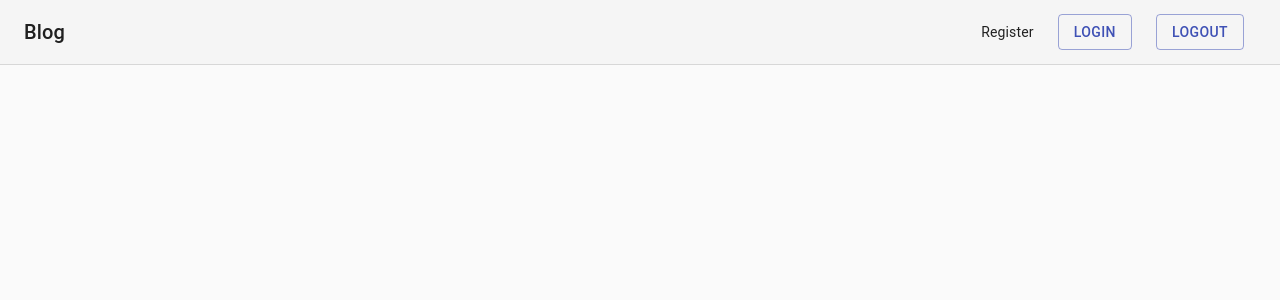
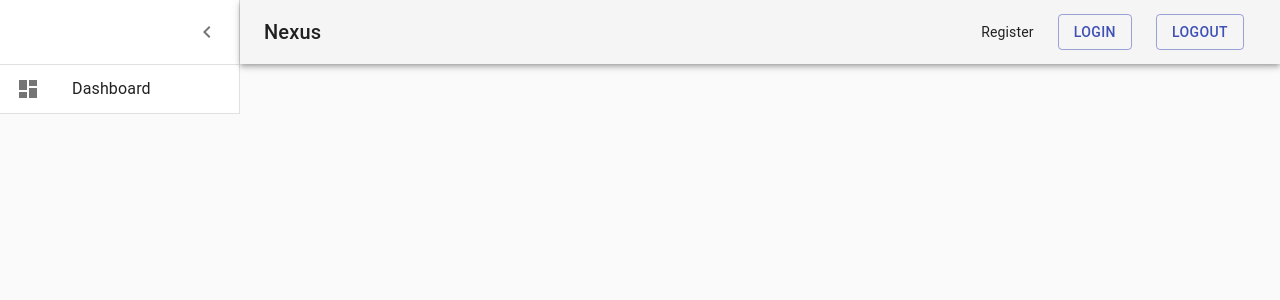
Before and after one commit to jhc4318/nexus, a React (Create React App) app in the folder frontend/: page / in a window 1280 px wide. Shown: the top 300 px of the page. Built offline with nearby package versions, Linux system fonts and the light colour scheme; no server answers.

Commit message:
Improved task card layout, need to add author and assigned_to info

```diff
--- a/frontend/package.json
+++ b/frontend/package.json
@@ -9,6 +9,7 @@
     "@testing-library/react": "^11.2.7",
     "@testing-library/user-event": "^12.8.3",
     "axios": "^0.21.1",
+    "clsx": "^1.1.1",
     "react": "^17.0.2",
     "react-dom": "^17.0.2",
     "react-router-dom": "^5.2.0",
--- a/frontend/src/App.js
+++ b/frontend/src/App.js
@@ -1,8 +1,9 @@
-import React, { useEffect, useState } from 'react';
+import React from 'react';
 import './App.css';
-import TaskWrapper from './components/taskWrapper';
 // Material UI
 import Grid from '@material-ui/core/Grid';
+// Components
+import TaskWrapper from './components/taskWrapper';
 
 
 // sidebar, task wrapper, market wrapper
--- a/frontend/src/components/header.js
+++ /dev/null
@@ -1,87 +0,0 @@
-import React from 'react';
-import AppBar from '@material-ui/core/AppBar';
-import Toolbar from '@material-ui/core/Toolbar';
-import Typography from '@material-ui/core/Typography';
-import CssBaseline from '@material-ui/core/CssBaseline';
-import { makeStyles } from '@material-ui/core/styles';
-import { NavLink } from 'react-router-dom';
-import Link from '@material-ui/core/Link';
-import Button from '@material-ui/core/Button';
-
-const useStyles = makeStyles((theme) => ({
-	appBar: {
-		borderBottom: `1px solid ${theme.palette.divider}`,
-	},
-	link: {
-		margin: theme.spacing(1, 1.5),
-	},
-	toolbarTitle: {
-		flexGrow: 1,
-	},
-}));
-
-function Header() {
-	const classes = useStyles();
-	return (
-		<React.Fragment>
-			<CssBaseline />
-			<AppBar
-				position="static"
-				color="default"
-				elevation={0}
-				className={classes.appBar}
-			>
-				<Toolbar className={classes.toolbar}>
-					<Typography
-						variant="h6"
-						color="inherit"
-						noWrap
-						className={classes.toolbarTitle}
-					>
-						<Link
-							component={NavLink}
-							to="/"
-							underline="none"
-							color="textPrimary"
-						>
-							Blog
-						</Link>
-					</Typography>
-					<nav>
-						<Link
-							color="textPrimary"
-							href="#"
-							className={classes.link}
-							component={NavLink}
-							to="/register"
-						>
-							Register
-						</Link>
-					</nav>
-					<Button
-						href="#"
-						color="primary"
-						variant="outlined"
-						className={classes.link}
-						component={NavLink}
-						to="/login"
-					>
-						Login
-					</Button>
-					<Button
-						href="#"
-						color="primary"
-						variant="outlined"
-						className={classes.link}
-						component={NavLink}
-						to="/logout"
-					>
-						Logout
-					</Button>
-				</Toolbar>
-			</AppBar>
-		</React.Fragment>
-	);
-}
-
-export default Header;
--- /dev/null
+++ b/frontend/src/components/overlay.js
@@ -0,0 +1,196 @@
+import React from 'react';
+import clsx from 'clsx';
+import { NavLink } from 'react-router-dom';
+import AppBar from '@material-ui/core/AppBar';
+import Toolbar from '@material-ui/core/Toolbar';
+import Typography from '@material-ui/core/Typography';
+import CssBaseline from '@material-ui/core/CssBaseline';
+import { makeStyles } from '@material-ui/core/styles';
+import Link from '@material-ui/core/Link';
+import Button from '@material-ui/core/Button';
+import IconButton from '@material-ui/core/IconButton';
+import MenuIcon from '@material-ui/icons/Menu';
+import Drawer from '@material-ui/core/Drawer';
+import ChevronLeftIcon from '@material-ui/icons/ChevronLeft';
+import Divider from '@material-ui/core/Divider';
+import ListItem from '@material-ui/core/ListItem';
+import ListItemIcon from '@material-ui/core/ListItemIcon';
+import DashboardIcon from '@material-ui/icons/Dashboard';
+import ListItemText from '@material-ui/core/ListItemText';
+
+const drawerWidth = 240;
+
+const useStyles = makeStyles((theme) => ({
+	root: {
+		display: 'flex',
+	},
+	toolbar: {
+		paddingRight: 24, // keep right padding when drawer closed
+	},
+	toolbarIcon: {
+		display: 'flex',
+		alignItems: 'center',
+		justifyContent: 'flex-end',
+		padding: '0 8px',
+		...theme.mixins.toolbar,
+	},
+	appBar: {
+		zIndex: theme.zIndex.drawer + 1,
+		transition: theme.transitions.create(['width', 'margin'], {
+			easing: theme.transitions.easing.sharp,
+			duration: theme.transitions.duration.leavingScreen,
+		}),
+	},
+	appBarShift: {
+		marginLeft: drawerWidth,
+		width: `calc(100% - ${drawerWidth}px)`,
+		transition: theme.transitions.create(['width', 'margin'], {
+			easing: theme.transitions.easing.sharp,
+			duration: theme.transitions.duration.enteringScreen,
+		}),
+	},
+	appBarSpacer: theme.mixins.toolbar,
+	menuButton: {
+		marginRight: 36,
+	},
+	buttonHidden: {
+		display: 'none',
+	},
+	drawerPaper: {
+		position: 'relative',
+		whiteSpace: 'nowrap',
+		width: drawerWidth,
+		transition: theme.transitions.create('width', {
+			easing: theme.transitions.easing.sharp,
+			duration: theme.transitions.duration.enteringScreen,
+		}),
+	},
+	drawerPaperClose: {
+		overflowX: 'hidden',
+		width: theme.spacing(7),
+		[theme.breakpoints.up('sm')]: {
+			width: theme.spacing(9),
+		},
+		transition: theme.transitions.create('width', {
+			easing: theme.transitions.easing.sharp,
+			duration: theme.transitions.duration.leavingScreen,
+		}),
+	},
+	link: {
+		margin: theme.spacing(1, 1.5),
+	},
+	toolbarTitle: {
+		flexGrow: 1,
+	},
+	paper: {
+		padding: theme.spacing(2),
+		overflow: 'auto',
+		flexDirection: 'column',
+	},
+	content: {
+		flexGrow: 1,
+		height: '100vh',
+		overflow: 'auto',
+	  },
+}));
+
+export default function Overlay() {
+	const classes = useStyles();
+	const [open, setOpen] = React.useState(true);
+	const handleDrawerOpen = () => {
+		setOpen(true);
+	};
+	const handleDrawerClose = () => {
+		setOpen(false);
+	};
+
+	return (
+		<React.Fragment className={classes.root}>
+			<CssBaseline />
+			<AppBar
+				position="absolute"
+				color="default"
+				className={clsx(classes.appBar, open && classes.appBarShift)}
+			>
+				<Toolbar className={classes.toolbar}>
+					<IconButton
+						edge='start'
+						color='inherit'
+						aria-label='open drawer'
+						onClick={handleDrawerOpen}
+						className={clsx(classes.menuButton, open && classes.buttonHidden)}
+					>
+						<MenuIcon />
+					</IconButton>
+					<Typography
+						variant="h6"
+						color="inherit"
+						noWrap
+						className={classes.toolbarTitle}
+					>
+						<Link
+							component={NavLink}
+							to="/"
+							underline="none"
+							color="textPrimary"
+						>
+							Nexus
+						</Link>
+					</Typography>
+					<nav>
+						<Link
+							color="textPrimary"
+							href="#"
+							className={classes.link}
+							component={NavLink}
+							to="/register"
+						>
+							Register
+						</Link>
+					</nav>
+					<Button
+						href="#"
+						color="primary"
+						variant="outlined"
+						className={classes.link}
+						component={NavLink}
+						to="/login"
+					>
+						Login
+					</Button>
+					<Button
+						href="#"
+						color="primary"
+						variant="outlined"
+						className={classes.link}
+						component={NavLink}
+						to="/logout"
+					>
+						Logout
+					</Button>
+				</Toolbar>
+			</AppBar>
+			<Drawer
+				variant='permanent'
+				classes={{
+					paper: clsx(classes.drawerPaper, !open && classes.drawerPaperClose),
+				}}
+				open={open}
+			>
+				<div className={classes.toolbarIcon}>
+					<IconButton onClick={handleDrawerClose}>
+						<ChevronLeftIcon />
+					</IconButton>
+				</div>
+				<Divider />
+				<ListItem button>
+					<ListItemIcon>
+						<DashboardIcon />
+					</ListItemIcon>
+					<ListItemText primary='Dashboard' />
+				</ListItem>
+				<Divider />
+			</Drawer>
+		</React.Fragment>
+	);
+}
--- a/frontend/src/components/task.js
+++ b/frontend/src/components/task.js
@@ -1,25 +1,59 @@
 import React from 'react';
+import { makeStyles } from '@material-ui/core/styles';
 import Card from '@material-ui/core/Card';
 import CardContent from '@material-ui/core/CardContent';
 import CssBaseline from '@material-ui/core/CssBaseline';
 import Typography from '@material-ui/core/Typography';
 
 
+const useStyles = makeStyles(() => ({
+    card: {
+        display: 'flex',
+    },
+    taskID: {
+        textAlign: 'right',
+        fontStyle: 'italic',
+    },
+    taskTitle: {
+        fontWeight: 'bold',
+    },
+}));
+
 export default function Task(props) {
+    const classes = useStyles();
+
+
     return (
         <React.Fragment>
             <CssBaseline>
                 <Card>
                     <CardContent>
+                        <span>
+                            <div className={classes.taskID}>
+                                <Typography
+                                    variant='caption'
+                                    display='block'
+                                >
+                                    TASK ID: {props.id}
+                                </Typography>
+                            </div>
+                            <div className={classes.taskTitle}>
+                                <Typography
+                                    noWrap={true}
+                                    variant='subtitle1'
+                                    align='left'
+                                    display='block'
+                                >
+                                    {props.title}
+                                </Typography>
+                            </div>
+                        </span>
+
                         <Typography
-                            variant='caption'
+                            noWrap={true}
+                            variant='body2'
+                            align='left'
                         >
-                            TASK ID: {props.id}
-                        </Typography>
-                        <Typography>
-                            {props.title}
-                        </Typography>
-                        <Typography>
                             {props.info}
                         </Typography>
                     </CardContent>
--- a/frontend/src/index.js
+++ b/frontend/src/index.js
@@ -5,7 +5,7 @@
 import * as serviceWorkerRegistration from './serviceWorkerRegistration';
 import reportWebVitals from './reportWebVitals';
 import App from './App';
-import Header from './components/header';
+import Overlay from './components/overlay';
 import Register from './components/register';
 import SignIn from './components/login';
 import SignOut from './components/logout';
@@ -14,7 +14,7 @@
 const routing = (
 	<Router>
 		<React.StrictMode>
-		<Header />
+		<Overlay />
 		<Switch>
 			<Route exact path='/' component={App} />
 			<Route exact path='/register' component={Register} />
```
Also changed, not shown: 1 other file (tests, documents, lock files or other folders).
